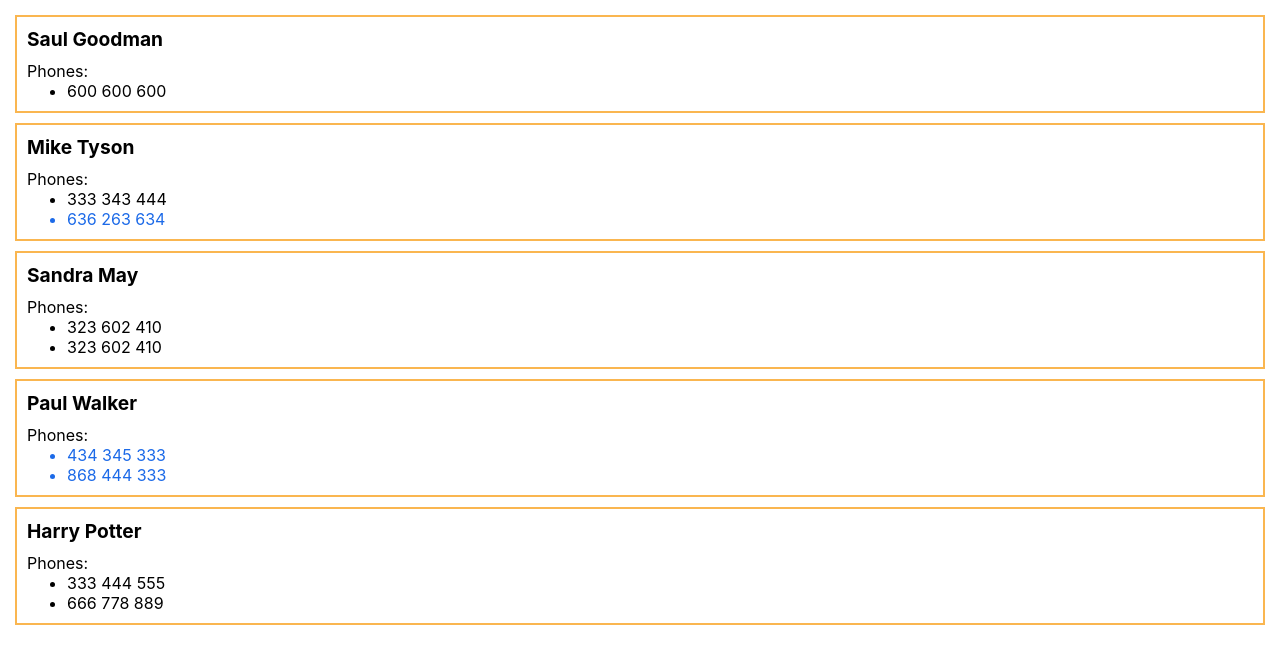
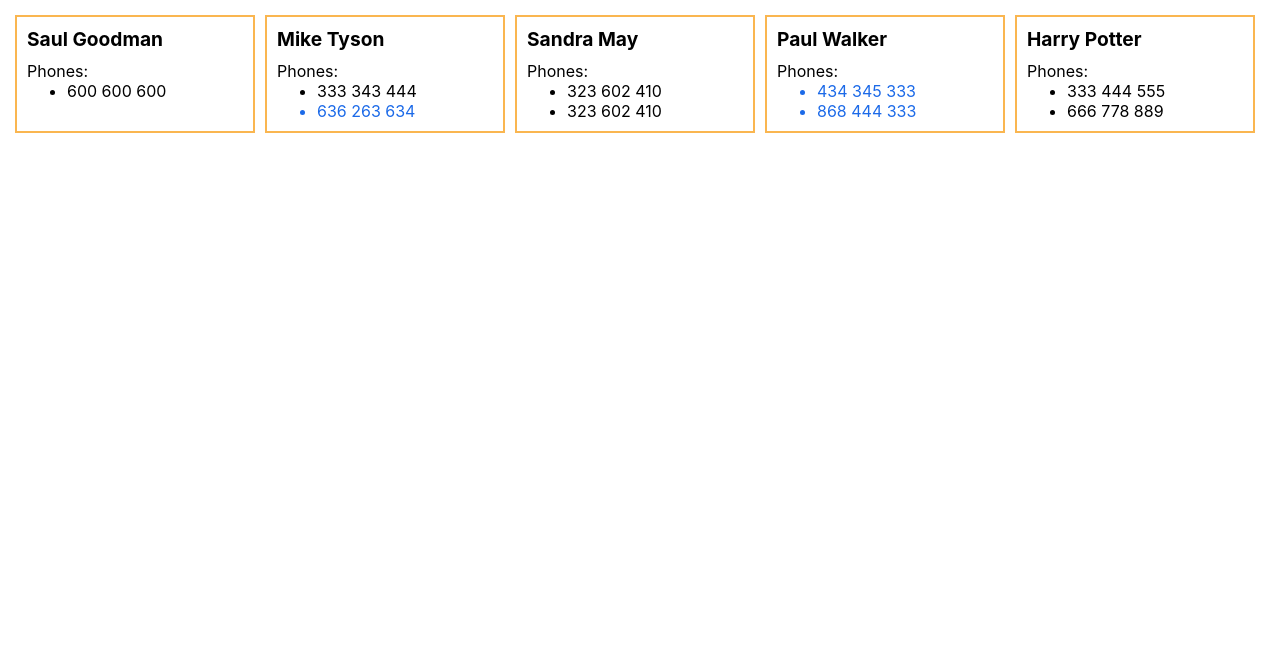
Before and after one commit to cheatoge/contacterr, a React (Create React App) app: page / in a window 1280 px wide. Shown: the top 664 px of the page. Built offline with nearby package versions, Linux system fonts and the light colour scheme.

Commit message:
Contact styles

```diff
--- a/src/components/Contact/Contact.css
+++ b/src/components/Contact/Contact.css
@@ -23,3 +23,9 @@
 .phone-business {
   color: #1c6ae8;
 }
+
+@media (min-width: 520px) {
+  .contact {
+    min-width: 240px;
+  }
+}
--- a/src/components/ContactList/ContactList.css
+++ b/src/components/ContactList/ContactList.css
@@ -5,3 +5,10 @@
   padding: 10px;
   box-sizing: border-box;
 }
+
+@media (min-width: 520px) {
+  .contact-list {
+    flex-wrap: wrap;
+    flex-direction: row;
+  }
+}
```
